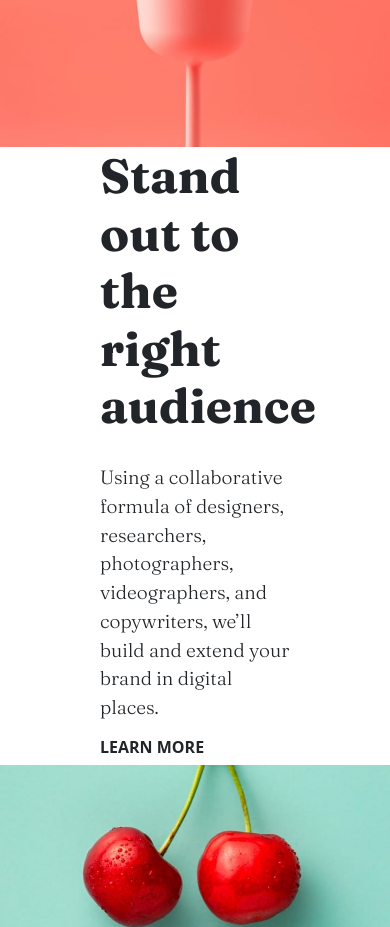
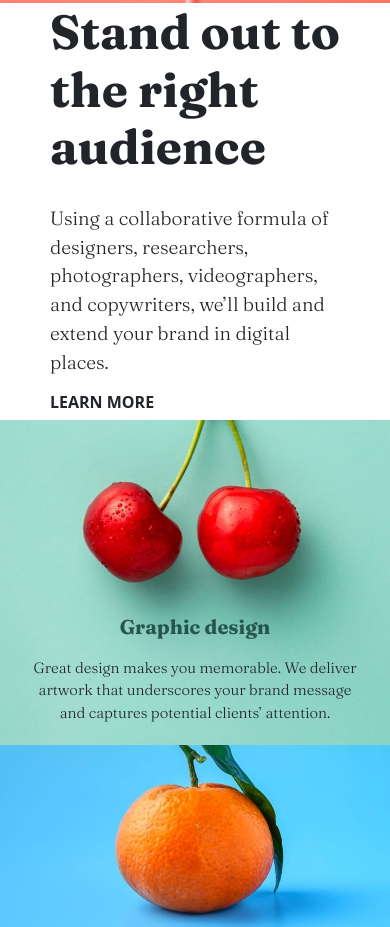
Before and after one commit to matus1142/bootstrap-design, a plain HTML site: page index.html in a window 390 px wide. Shown: the part 2019-2946 px from the top of the page. Drawn offline with nearby package versions, Linux system fonts and the light colour scheme.

Commit message:
Update css for mobile screen

```diff
--- a/css/style.css
+++ b/css/style.css
@@ -165,6 +165,13 @@ a.text-navbar-custom{
 }
 
 
-@media (max-width : 375px){
-
+@media (max-width : 440px){
+    .topic-text-absolute{
+        padding-left: 25px;
+        padding-right: 25px;
+    }
+    .topic-text{
+        padding-left: 50px;
+        padding-right: 50px;
+    }
 }
```
